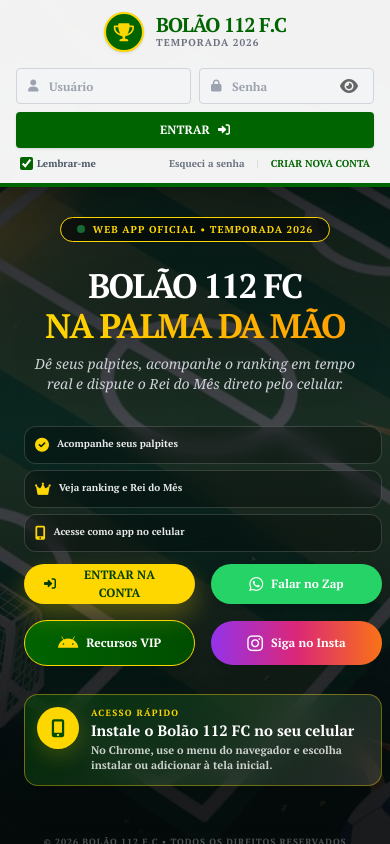
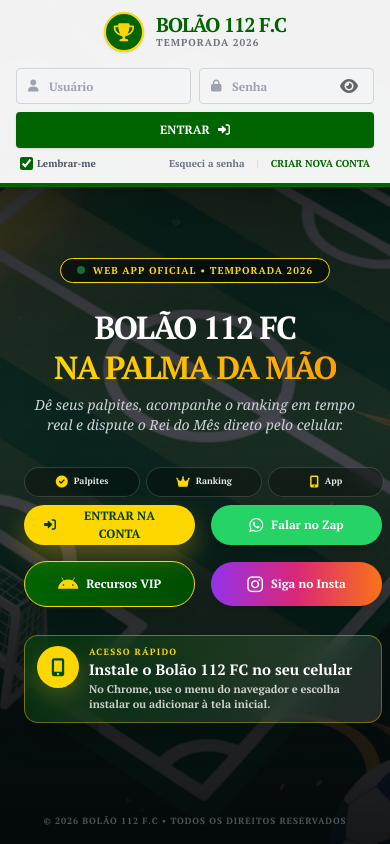
Before and after one commit to Julio-Na-Gaita/bolao112-site, a website: page index.html in a window 390 px wide. Drawn offline with nearby package versions, Linux system fonts and the light colour scheme; no server answers.

Commit message:
fix: compacta beneficios e remove sobra do rodape

```diff
--- a/index.html
+++ b/index.html
@@ -74,7 +74,7 @@
         <div id="progressBar" class="hidden h-1 w-full bg-[#006400]"><div class="h-full bg-[#FFD700] animate-pulse w-full"></div></div>
     </nav>
 
-    <main id="appContent" class="flex-1 w-full h-full overflow-y-auto overflow-x-hidden pb-32 relative z-10">
+    <main id="appContent" class="home-mode flex-1 w-full h-full overflow-y-auto overflow-x-hidden pb-32 relative z-10">
 
         <section id="loginScreen" class="flex flex-col min-h-screen w-full relative bg-gray-900 overflow-y-auto overflow-x-hidden">
 
@@ -157,15 +157,15 @@
                 <div class="public-benefit-list public-benefit-list--compact">
                     <div class="public-benefit-item">
                         <i class="fas fa-check-circle"></i>
-                        <span>Acompanhe seus palpites</span>
+                        <span>Palpites</span>
                     </div>
                     <div class="public-benefit-item">
                         <i class="fas fa-crown"></i>
-                        <span>Veja ranking e Rei do Mês</span>
+                        <span>Ranking</span>
                     </div>
                     <div class="public-benefit-item">
                         <i class="fas fa-mobile-alt"></i>
-                        <span>Acesse como app no celular</span>
+                        <span>App</span>
                     </div>
                 </div>
 
--- a/styles.css
+++ b/styles.css
@@ -67,7 +67,7 @@
 
         /* Container principal que rola (Substitui o scroll do body) */
         /* Container principal que rola (Substitui o scroll do body) */
-        #appContent {
+#appContent {
             flex: 1; /* Ocupa todo o espaço restante */
             overflow-y: auto; /* Habilita a rolagem vertical */
             overflow-x: hidden; /* Evita rolagem lateral */
@@ -76,6 +76,10 @@
             will-change: scroll-position;
             padding-bottom: 120px; /* Garante espaço para não cortar o fim da lista */
         }
+
+#appContent.home-mode {
+    padding-bottom: 14px !important;
+}
 
         /* Ajuste para o Topo e Fundo do iPhone (Notch e Barra Home) */
         .pt-safe { padding-top: env(safe-area-inset-top, 20px); }
@@ -154,7 +158,7 @@ select:focus-visible {
 
 .public-home-hero {
     min-height: 0;
-    padding-top: 28px;
+    padding-top: 20px;
 }
 
 .public-home-panel {
@@ -170,33 +174,33 @@ select:focus-visible {
 
 .public-home-copy {
     line-height: 1.55;
-    margin-bottom: 18px;
+    margin-bottom: 12px;
 }
 
 .public-benefit-list {
     width: min(620px, calc(100vw - 32px));
-    margin: 0 auto 22px;
+    margin: 0 auto 12px;
     display: grid;
     grid-template-columns: repeat(3, minmax(0, 1fr));
     gap: 10px;
 }
 
 .public-benefit-list--compact {
-    gap: 8px;
+    gap: 6px;
 }
 
 .public-benefit-item {
-    min-height: 58px;
-    display: flex;
-    align-items: center;
-    justify-content: center;
-    gap: 8px;
-    padding: 10px;
+    min-height: 36px;
+    display: flex;
+    align-items: center;
+    justify-content: center;
+    gap: 6px;
+    padding: 7px 10px;
     border: 1px solid rgba(255, 255, 255, 0.16);
-    border-radius: 12px;
+    border-radius: 999px;
     background: rgba(0, 0, 0, 0.28);
     color: rgba(255, 255, 255, 0.9);
-    font-size: 11px;
+    font-size: 10px;
     font-weight: 900;
     line-height: 1.25;
     backdrop-filter: blur(10px);
@@ -204,7 +208,7 @@ select:focus-visible {
 
 .public-benefit-item i {
     color: #FFD700;
-    font-size: 14px;
+    font-size: 12px;
 }
 
 .public-cta-row {
@@ -322,7 +326,7 @@ select:focus-visible {
 @media (max-width: 640px) {
     .public-home-hero {
         justify-content: flex-start;
-        padding: 18px 16px 28px;
+        padding: 14px 14px 8px;
     }
 
     .public-home-panel {
@@ -330,32 +334,37 @@ select:focus-visible {
     }
 
     .public-home-kicker {
-        margin-bottom: 14px;
+        margin-bottom: 10px;
     }
 
     .public-home-title {
-        font-size: 34px !important;
-        line-height: 0.96;
+        font-size: 32px !important;
+        line-height: 0.94;
     }
 
     .public-home-copy {
         max-width: 330px;
-        margin-bottom: 12px;
-        font-size: 12px;
+        margin-bottom: 10px;
+        font-size: 11px;
     }
 
     .public-benefit-list {
-        grid-template-columns: 1fr;
+        width: min(360px, calc(100vw - 24px));
+        margin-bottom: 8px;
+        display: flex;
+        flex-wrap: wrap;
+        justify-content: center;
         gap: 6px;
-        margin-bottom: 12px;
     }
 
     .public-benefit-item {
-        min-height: 38px;
-        justify-content: flex-start;
-        text-align: left;
-        padding: 8px 10px;
-        font-size: 10px;
+        flex: 1 1 92px;
+        max-width: 120px;
+        min-height: 30px;
+        justify-content: center;
+        text-align: center;
+        padding: 6px 8px;
+        font-size: 9px;
     }
 
     .public-cta-row {
@@ -364,7 +373,7 @@ select:focus-visible {
         margin-right: auto;
         display: grid;
         grid-template-columns: repeat(2, minmax(0, 1fr));
-        gap: 8px;
+        gap: 6px;
     }
 
     .public-cta-primary,
@@ -379,8 +388,8 @@ select:focus-visible {
     .pwa-install-card {
         align-items: flex-start;
         flex-wrap: wrap;
-        gap: 12px;
-        padding: 12px;
+        gap: 10px;
+        padding: 10px 12px;
     }
 
     .pwa-install-card__button {
```
Also changed, not shown: app.js.
